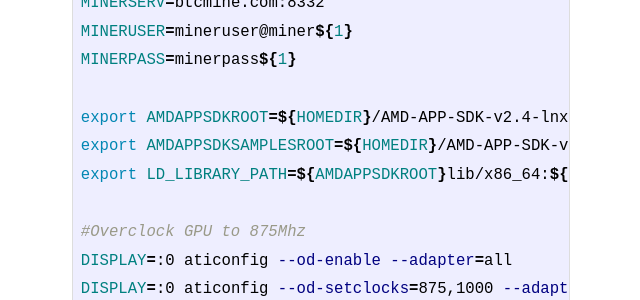
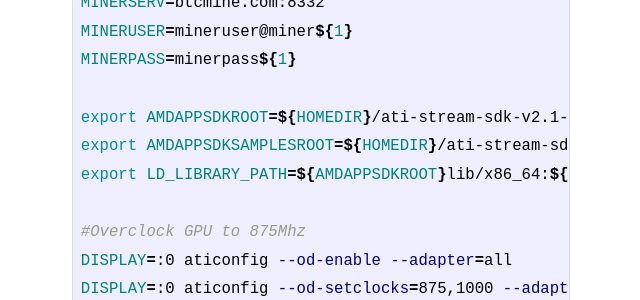
Before and after one commit to pthrasher/pthrasher.github.com, a Jekyll site: the page built from _posts/2011-06-07-ubuntu-bitcoin-mining.markdown, in a window 1280 px wide and 900 px high, scrolled down 2767 px. Shown: the part 151-451 px from the top of the window, without its empty margins (319-959 px from the left). Built offline with Jekyll 4.4.1, drawn with Linux system fonts in a browser that asks for light colours; comment, search, counter and statistics services are not loaded.

Commit message:
fixing mistake on ubuntu post

```diff
--- a/_posts/2011-06-07-ubuntu-bitcoin-mining.markdown
+++ b/_posts/2011-06-07-ubuntu-bitcoin-mining.markdown
@@ -102,8 +102,8 @@ MINERSERV=btcmine.com:8332
 MINERUSER=mineruser@miner${1}
 MINERPASS=minerpass${1}
 
-export AMDAPPSDKROOT=${HOMEDIR}/AMD-APP-SDK-v2.4-lnx64/
-export AMDAPPSDKSAMPLESROOT=${HOMEDIR}/AMD-APP-SDK-v2.4-lnx64/
+export AMDAPPSDKROOT=${HOMEDIR}/ati-stream-sdk-v2.1-lnx64/
+export AMDAPPSDKSAMPLESROOT=${HOMEDIR}/ati-stream-sdk-v2.1-lnx64/
 export LD_LIBRARY_PATH=${AMDAPPSDKROOT}lib/x86_64:${LD_LIBRARY_PATH}
 
 #Overclock GPU to 875Mhz
```
